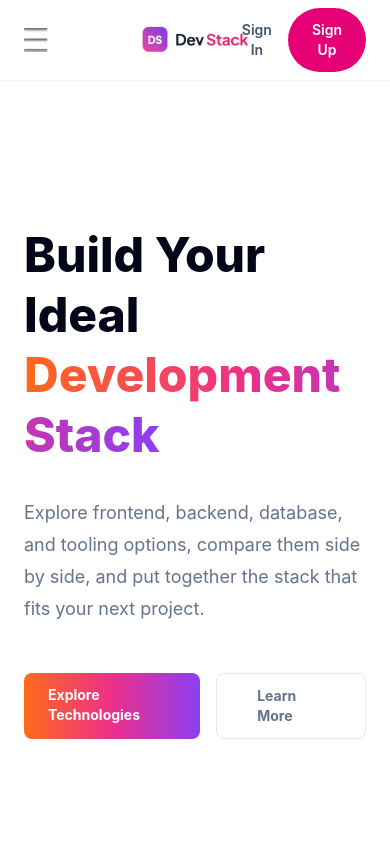
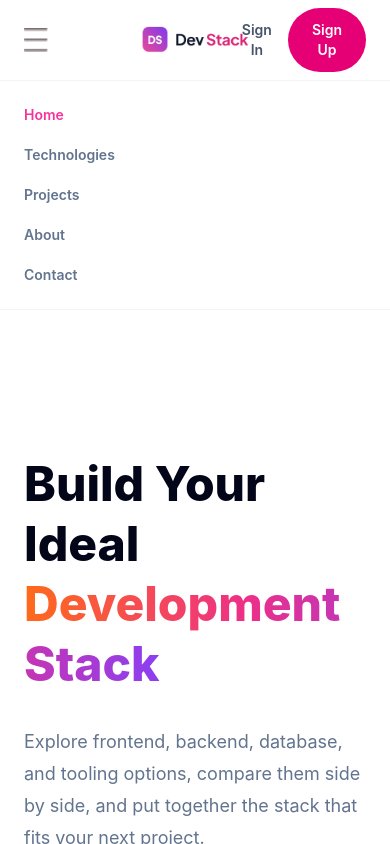
Before and after one commit to imranhashmi24/assignment-five, a React (Vite) app: page / in a window 390 px wide. Both pictures are taken after a click on the button "Toggle menu". Shown: the top 844 px of the page. Built offline with nearby package versions, Linux system fonts and the light colour scheme.

Commit message:
Fix mobile navbar: make hamburger button open/close a nav menu

```diff
--- a/src/components/layout/Navbar.tsx
+++ b/src/components/layout/Navbar.tsx
@@ -1,3 +1,5 @@
+import { useState } from "react";
+
 import hamburgerIcon from "../../assets/hamburger.png";
 import logoImg from "../../assets/logo-text.png";
 
@@ -13,11 +15,24 @@ interface NavbarProps {
 }
 
 const Navbar = ({ activeTab, setActiveTab, navLinks }: NavbarProps) => {
+  const [isMenuOpen, setIsMenuOpen] = useState(false);
+
+  const handleNavClick = (label: string) => {
+    setActiveTab(label);
+    setIsMenuOpen(false);
+  };
+
   return (
     <header className="sticky top-0 z-50 border-b border-slate-100 bg-white">
       <nav className="mx-auto flex h-20 max-w-7xl items-center justify-between px-6">
         <div className="flex w-1/3 items-center">
-          <button type="button" className="md:hidden" aria-label="Menu">
+          <button
+            type="button"
+            className="md:hidden"
+            aria-label="Toggle menu"
+            aria-expanded={isMenuOpen}
+            onClick={() => setIsMenuOpen((open) => !open)}
+          >
             <img src={hamburgerIcon} alt="" className="h-6 w-6" />
           </button>
 
@@ -36,7 +51,7 @@ const Navbar = ({ activeTab, setActiveTab, navLinks }: NavbarProps) => {
               <li key={link.label}>
                 <a
                   href={link.href}
-                  onClick={() => setActiveTab(link.label)}
+                  onClick={() => handleNavClick(link.label)}
                   className={`text-sm font-semibold ${
                     activeTab === link.label
                       ? "text-pink-500"
@@ -60,6 +75,24 @@ const Navbar = ({ activeTab, setActiveTab, navLinks }: NavbarProps) => {
           </button>
         </div>
       </nav>
+
+      {isMenuOpen && (
+        <ul className="flex flex-col gap-1 border-t border-slate-100 px-6 py-4 md:hidden">
+          {navLinks.map((link) => (
+            <li key={link.label}>
+              <a
+                href={link.href}
+                onClick={() => handleNavClick(link.label)}
+                className={`block py-2 text-sm font-semibold ${
+                  activeTab === link.label ? "text-pink-500" : "text-slate-500"
+                }`}
+              >
+                {link.label}
+              </a>
+            </li>
+          ))}
+        </ul>
+      )}
     </header>
   );
 };
```
